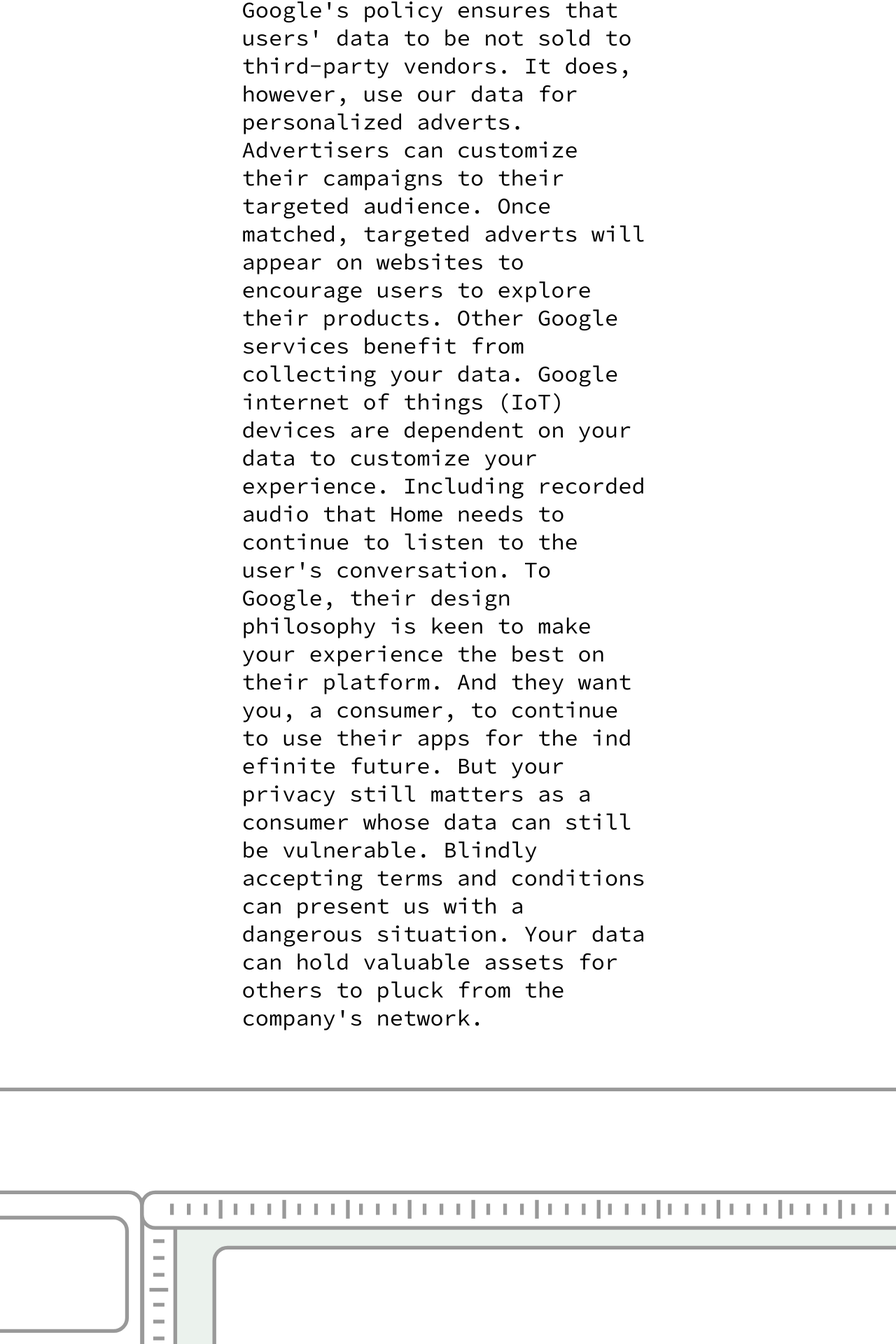
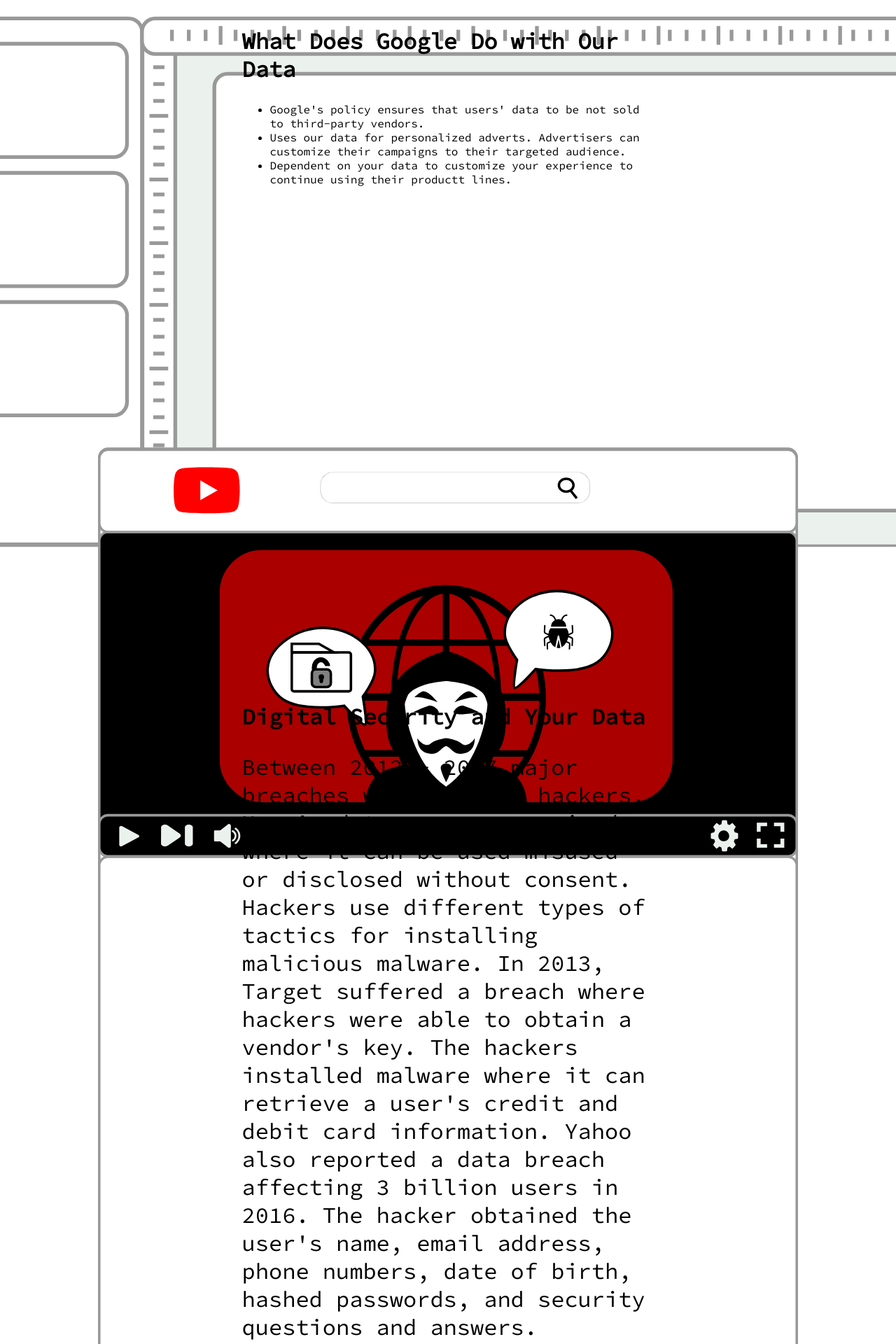
Before and after one commit to Greashun/YouGoogled, a Next.js app: page / in a window 1280 px wide. Shown: the part 6159-8079 px from the top of the page at 70% size. Built offline with nearby package versions, Linux system fonts and the light colour scheme.

Commit message:
update structure

```diff
--- a/pages/index.js
+++ b/pages/index.js
@@ -196,42 +196,48 @@
         </div>
 
         <div className={styles.spaceApart}>
-          <h2>What Does Google Do with Our Data</h2>
-          <p className={styles.slideText}>
-            Google&apos;s policy ensures that users&apos; data to be not sold to
-            third-party vendors. It does, however, use our data for personalized
-            adverts. Advertisers can customize their campaigns to their targeted
-            audience. Once matched, targeted adverts will appear on websites to
-            encourage users to explore their products. Other Google services
-            benefit from collecting your data. Google internet of things (IoT)
-            devices are dependent on your data to customize your experience.
-            Including recorded audio that Home needs to continue to listen to
-            the user&apos;s conversation. To Google, their design philosophy is
-            keen to make your experience the best on their platform. And they
-            want you, a consumer, to continue to use their apps for the ind
-            efinite future. But your privacy still matters as a consumer whose
-            data can still be vulnerable. Blindly accepting terms and conditions
-            can present us with a dangerous situation. Your data can hold
-            valuable assets for others to pluck from the company&apos;s network.
-          </p>
-          <SlideSVG className={styles.powerSlide} />
+          <div className={styles.slideText}>
+            <h2>What Does Google Do with Our Data</h2>
+            <ul>
+              <li>
+                {" "}
+                Google&apos;s policy ensures that users&apos; data to be not
+                sold to third-party vendors.{" "}
+              </li>
+              <li>
+                Uses our data for personalized adverts. Advertisers can
+                customize their campaigns to their targeted audience.
+              </li>
+              <li>
+                Dependent on your data to customize your experience to continue
+                using their productt lines.
+              </li>
+            </ul>
+          </div>
+          <div className={styles.powerSlide}>
+            <SlideSVG />
+          </div>
         </div>
 
         <div className={styles.spaceApart}>
-          <h2>Digital Security and Your Data</h2>
-          <p className={styles.videoText}>
-            Between 2012 - 2017 major breaches were done by hackers. User&apos;s
-            data were compromised where it can be used misused or disclosed
-            without consent. Hackers use different types of tactics for
-            installing malicious malware. In 2013, Target suffered a breach
-            where hackers were able to obtain a vendor&apos;s key. The hackers
-            installed malware where it can retrieve a user&apos;s credit and
-            debit card information. Yahoo also reported a data breach affecting
-            3 billion users in 2016. The hacker obtained the user&apos;s name,
-            email address, phone numbers, date of birth, hashed passwords, and
-            security questions and answers.
-          </p>
-          <VideoSVG />
+          <div className={styles.videoText}>
+            <h2>Digital Security and Your Data</h2>
+            <p>
+              Between 2012 - 2017 major breaches were done by hackers.
+              User&apos;s data were compromised where it can be used misused or
+              disclosed without consent. Hackers use different types of tactics
+              for installing malicious malware. In 2013, Target suffered a
+              breach where hackers were able to obtain a vendor&apos;s key. The
+              hackers installed malware where it can retrieve a user&apos;s
+              credit and debit card information. Yahoo also reported a data
+              breach affecting 3 billion users in 2016. The hacker obtained the
+              user&apos;s name, email address, phone numbers, date of birth,
+              hashed passwords, and security questions and answers.
+            </p>
+          </div>
+          <div className={styles.videoTube}>
+            <VideoSVG />
+          </div>
         </div>
 
         <div>
--- a/styles/Home.module.css
+++ b/styles/Home.module.css
@@ -215,23 +215,25 @@
 }
 
 .powerSlide {
-  /*margin-left: -25vh;
-  position: relative;
-  z-index: 1;*/
+  position: absolute;
+  /*z-index: 1;*/
 }
 
 .slideText {
-  /*position: absolute;
-  max-width: 45%;
-  margin: auto;
-  margin-left: 40vh;
-  margin-top: 25vh;*/
+  position: relative;
+  z-index: 1;
+  max-width: 600px;
+  margin-top: 23vh;
+  margin-left: auto;
+  margin-right: auto;
 }
 
 .videoText {
-  /*position: absolute;
-  margin: auto;
-  max-width: 45%;
-  margin-top: 60vh;
-  margin-left: 4vh;*/
+  position: relative;
+  z-index: 1;
+  margin-top: 49vh;
 }
+
+.videoTube {
+  position: absolute;
+}
```
